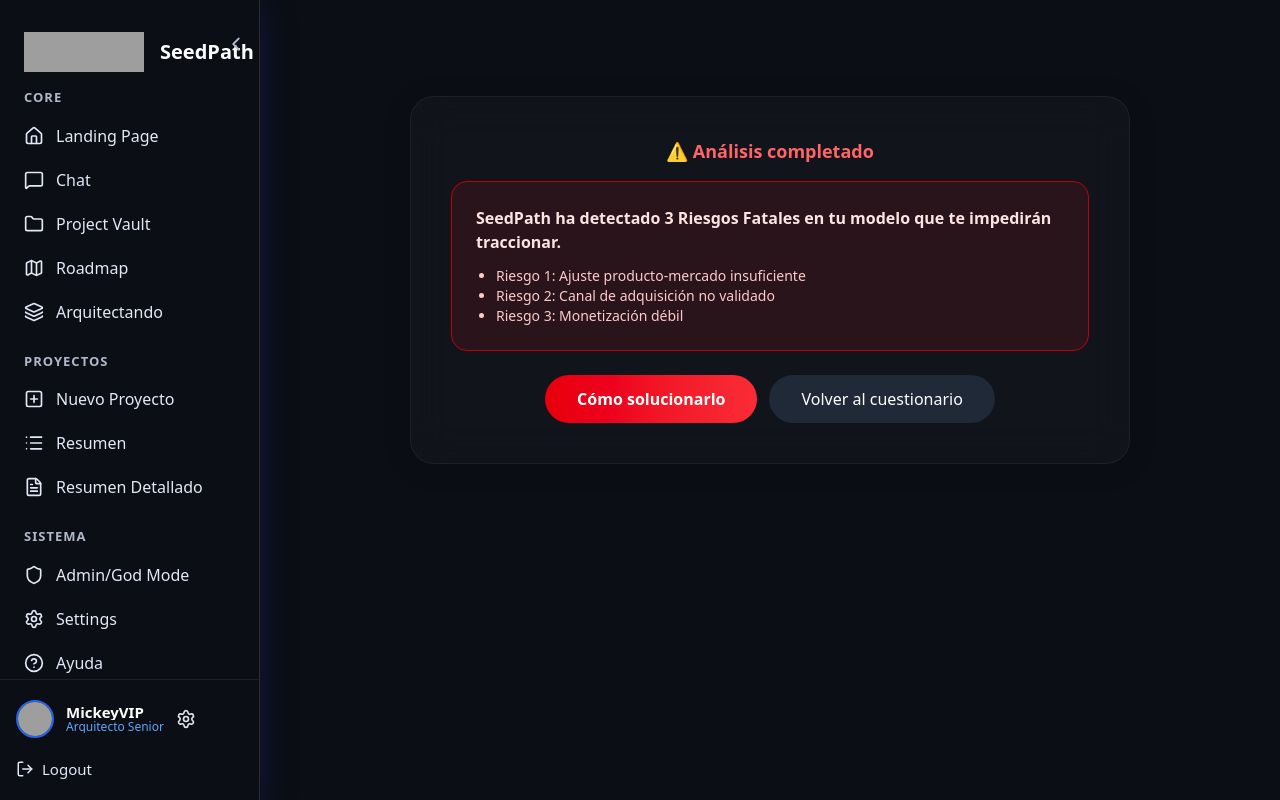
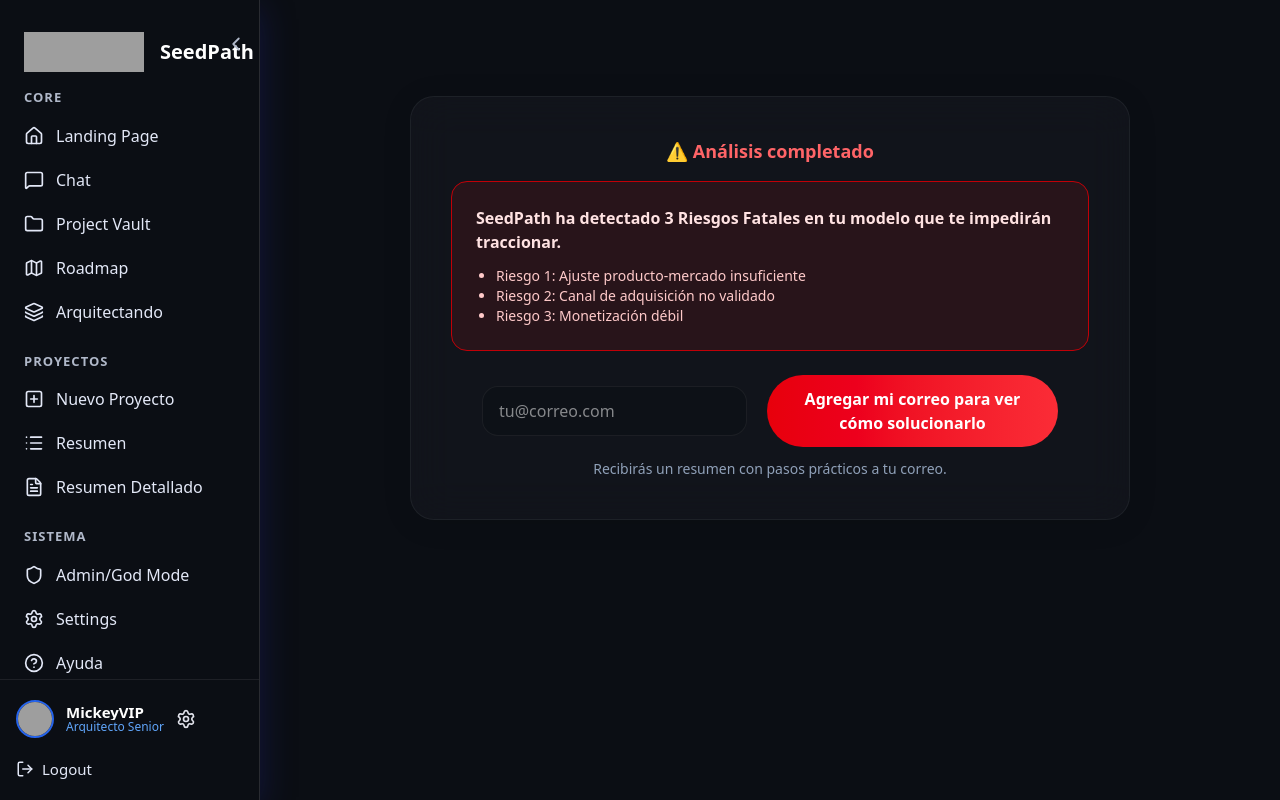
Before and after one commit to Mickey-VIP/seedpath-web, a Next.js app: page /onboarding/analysis in a window 1280 px wide. Built offline with nearby package versions, Linux system fonts and the light colour scheme; grey boxes are pictures that could not be loaded.

Commit message:
agregar correo electronico

```diff
--- a/src/app/onboarding/analysis/page.tsx
+++ b/src/app/onboarding/analysis/page.tsx
@@ -7,6 +7,16 @@
   const router = useRouter();
   const [progress, setProgress] = useState(0);
   const [done, setDone] = useState(false);
+  const [email, setEmail] = useState(() => {
+    if (typeof window !== 'undefined') return localStorage.getItem('onboarding_contact_email_v1') || '';
+    return '';
+  });
+  const [isSubmitting, setIsSubmitting] = useState(false);
+  const [submitted, setSubmitted] = useState(() => {
+    if (typeof window !== 'undefined') return Boolean(localStorage.getItem('onboarding_contact_email_v1'));
+    return false;
+  });
+  const [error, setError] = useState('');
 
   useEffect(() => {
     let mounted = true;
@@ -64,20 +74,60 @@
                 </ul>
               </div>
 
-              <div className="flex flex-col md:flex-row gap-3 justify-center">
-                <button
-                  onClick={() => router.push('/onboarding/solutions')}
-                  className="px-8 py-3 bg-gradient-to-r from-red-600 to-red-500 text-white rounded-full font-bold"
-                >
-                  Cómo solucionarlo
-                </button>
+              <div className="max-w-xl mx-auto">
+                {!submitted ? (
+                  <form
+                    onSubmit={(e) => {
+                      e.preventDefault();
+                      setError('');
+                      const normalized = (email || '').trim();
+                      const emailRegex = /^\S+@\S+\.\S+$/;
+                      if (!emailRegex.test(normalized)) {
+                        setError('Ingresa un correo válido');
+                        return;
+                      }
+                      setIsSubmitting(true);
+                      setTimeout(() => {
+                        try {
+                          localStorage.setItem('onboarding_contact_email_v1', normalized);
+                          localStorage.setItem('onboarding_contact_at_v1', String(Date.now()));
+                          setSubmitted(true);
+                        } finally {
+                          setIsSubmitting(false);
+                        }
+                      }, 900);
+                    }}
+                    className="flex flex-col items-center gap-3"
+                  >
+                    <div className="w-full md:flex md:items-center md:justify-center md:gap-3">
+                      <input
+                        type="email"
+                        value={email}
+                        onChange={(e) => setEmail(e.target.value)}
+                        placeholder="tu@correo.com"
+                        className="w-full md:w-80 px-4 py-3 rounded-lg bg-[#0b0e14]/50 border border-white/6 text-white outline-none"
+                      />
+                      <button
+                        type="submit"
+                        disabled={isSubmitting}
+                        className="mt-3 md:mt-0 md:ml-2 px-6 py-3 bg-gradient-to-r from-red-600 to-red-500 text-white rounded-full font-bold"
+                      >
+                        {isSubmitting ? 'Enviando...' : 'Agregar mi correo para ver cómo solucionarlo'}
+                      </button>
+                    </div>
 
-                <button
-                  onClick={() => router.push('/onboarding')}
-                  className="px-8 py-3 bg-[#1f2937] text-white rounded-full"
-                >
-                  Volver al cuestionario
-                </button>
+                    <div className="text-sm text-slate-400">Recibirás un resumen con pasos prácticos a tu correo.</div>
+                    {error && <div className="text-sm text-red-300 mt-2">{error}</div>}
+                  </form>
+                ) : (
+                  <div className="text-center">
+                    <div className="text-sm text-slate-300 mb-3">Gracias. Te enviaremos al correo <strong className="text-white">{email}</strong> los pasos para solucionar los riesgos.</div>
+                    <div className="flex gap-3 justify-center">
+                      <button onClick={() => router.push('/onboarding/solutions')} className="px-8 py-3 bg-gradient-to-r from-red-600 to-red-500 text-white rounded-full font-bold">Ver cómo solucionarlo</button>
+                      <button onClick={() => router.push('/dashboard')} className="px-8 py-3 bg-[#1f2937] text-white rounded-full">Omitir y continuar</button>
+                    </div>
+                  </div>
+                )}
               </div>
             </>
           )}
```
